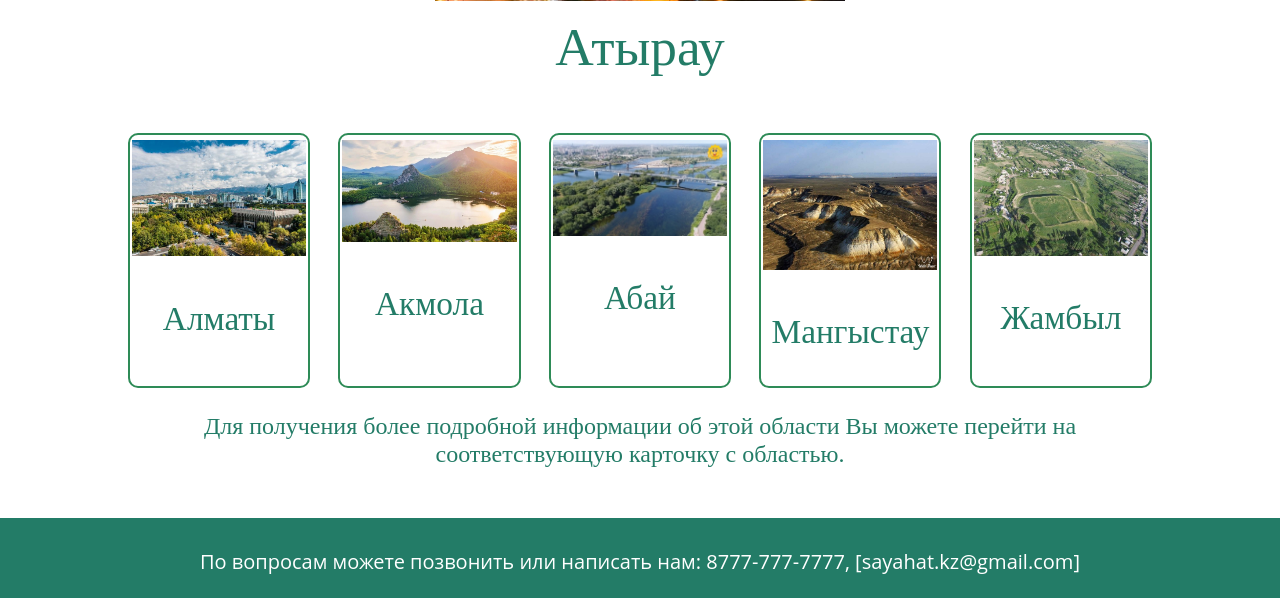
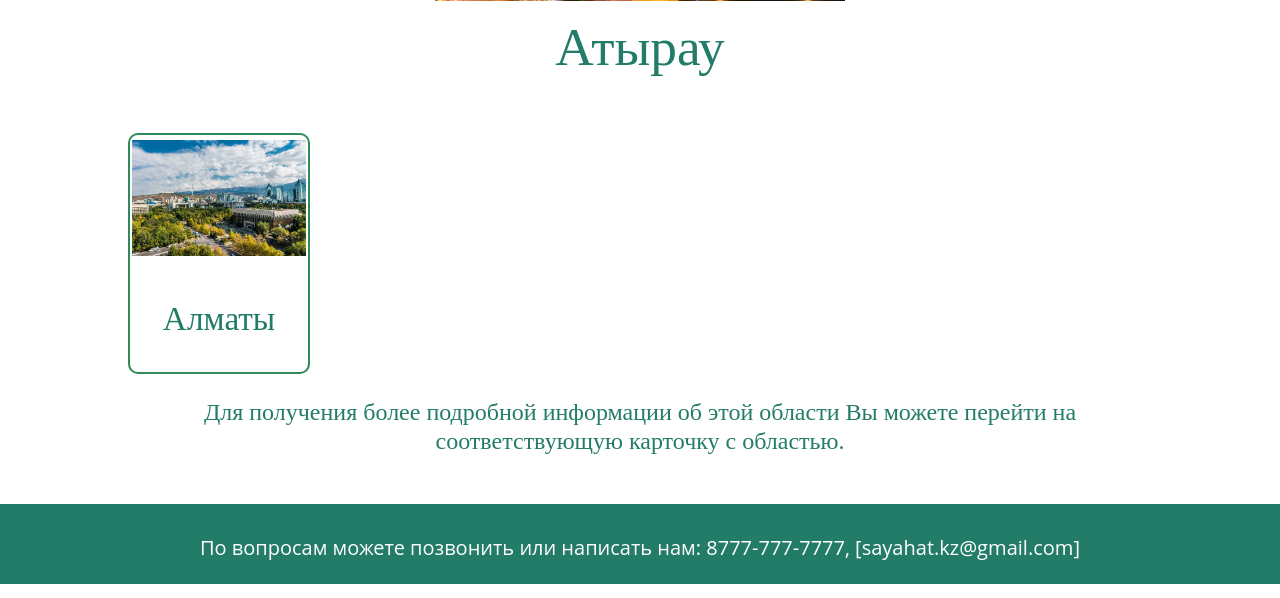
Before and after one commit to DIas-code/People, a Django app: page /areas in a window 1280 px wide. Shown: the part 1329-1927 px from the top of the page. Run offline with Django 4.2, Linux system fonts and the light colour scheme; data comes from the database, SQL or seed files in the repository.

Commit message:
'areas_view70%'

```diff
--- a/main/models.py
+++ b/main/models.py
@@ -4,7 +4,8 @@ from django.core.validators import MinValueValidator
 # Create your models here.
 class Area(models.Model):
     location = models.CharField(max_length=120, unique=True)
-    description = models.TextField()
+    image = models.ImageField(upload_to='areas_image')
+    # description = models.TextField()
 
     class Meta:
         verbose_name = 'Area'
--- a/main/templates/main/areas.html
+++ b/main/templates/main/areas.html
@@ -54,27 +54,14 @@
                 <img src="{% static '/vendor/css/images/Atyrau.jpg' %}" width="40%">
                 <p class="mt0px">Атырау</p>
             </div>
+
             <div class="flex justify-between">
+                {% for area in areas %}
                 <div class="con_font_size_part border_areas prl2px" style="width: 17%">
-                    <div><img src="{% static '/vendor/css/images/almaty.jpg' %}" width="100%"></div>
-                    <p>Алматы</p>
+                    <div><img src="{{ area.image.url }}" width="100%"></div>
+                    <p>{{ area.location }}</p>
                 </div>
-                <div class="con_font_size_part border_areas prl2px" style="width: 17%">
-                    <div><img src="{% static '/vendor/css/images/Aqmola.jpg' %}" width="100%"></div>
-                    <p>Акмола</p>
-                </div>
-                <div class="con_font_size_part border_areas prl2px" style="width: 17%">
-                    <div><img src="{% static '/vendor/css/images/Abai.jpg' %}" width="100%"></div>
-                    <p>Абай</p>
-                </div>
-                <div class="con_font_size_part border_areas prl2px" style="width: 17%">
-                    <div><img src="{% static '/vendor/css/images/Mangystau.jpg' %}" width="100%"></div>
-                    <p>Мангыстау</p>
-                </div>
-                <div class="con_font_size_part border_areas prl2px" style="width: 17%">
-                    <div><img src="{% static '/vendor/css/images/zhambyl.jpg' %}" width="100%"></div>
-                    <p>Жамбыл</p>
-                </div>
+                {% endfor %}
             </div>
             <div style="font-size: 18pt;">
                 <p>Для получения более подробной информации об этой области Вы можете перейти на соответствующую карточку с областью.</p>
--- a/main/urls.py
+++ b/main/urls.py
@@ -10,5 +10,5 @@ urlpatterns = [
     # path('main', views.main, name='main'),
     path('areas', views.areas, name='areas'),
     path('guides', views.guides, name='guides'),
-    path('areas/area_products', views.CategoryListView, name='areas'),
+    path('areas/area_products', views.CategoryListView, name='areas_products'),
 ]
--- a/main/views.py
+++ b/main/views.py
@@ -1,5 +1,7 @@
 from django.shortcuts import render
 from django.views.generic.base import TemplateView
+from django.views.generic.list import ListView
+from .models import Area
 # Create your views here.
 from django.contrib.auth.decorators import login_required
 
@@ -12,7 +14,11 @@ class IndexView(TemplateView):
         return context
 
 def areas(request):
-    return render(request, 'main/areas.html',{})
+    context = {
+            'title': 'sayahat',
+            'areas': Area.objects.all(),
+        }
+    return render(request, 'main/areas.html', context)
 
 def guides(request):
     return render(request, 'main/guides.html',{})
```
Also changed, not shown: db.sqlite3, main/migrations/0001_initial.py, media/areas_image/almaty.jpg (added), media/events_image/almaty.jpg (added), users/migrations/0001_initial.py.
